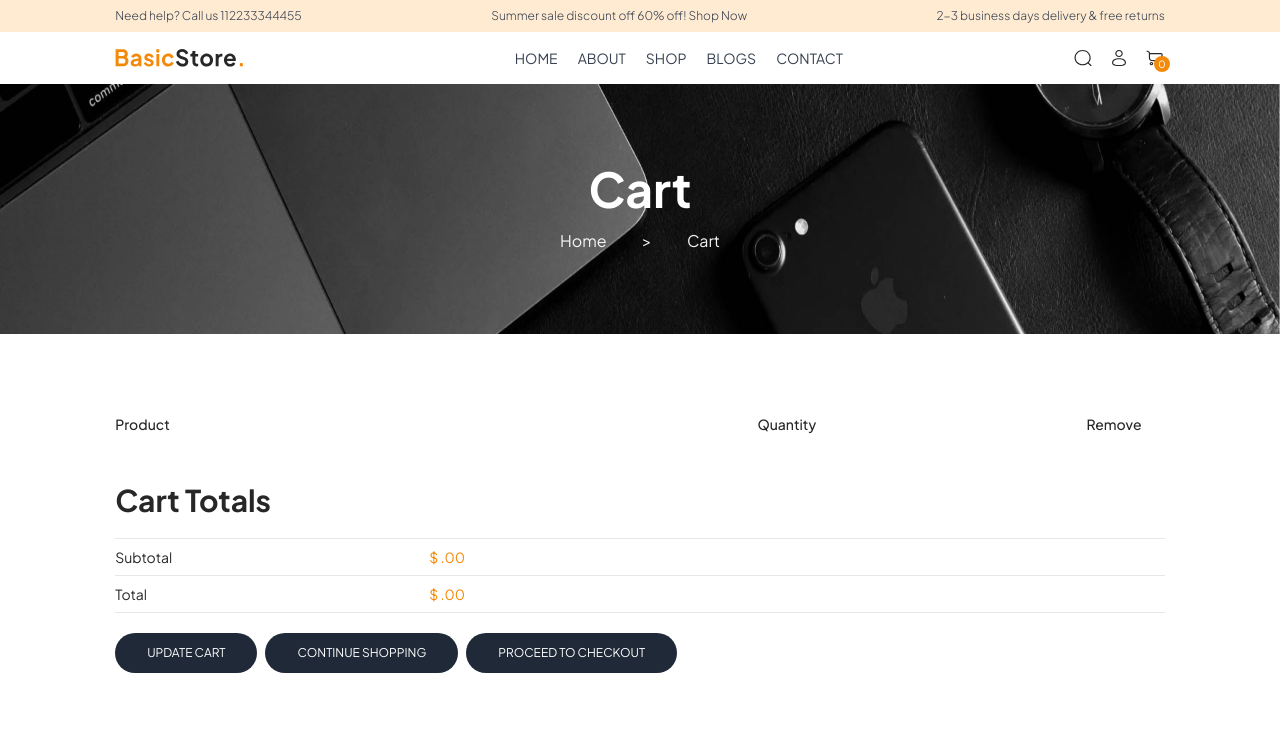
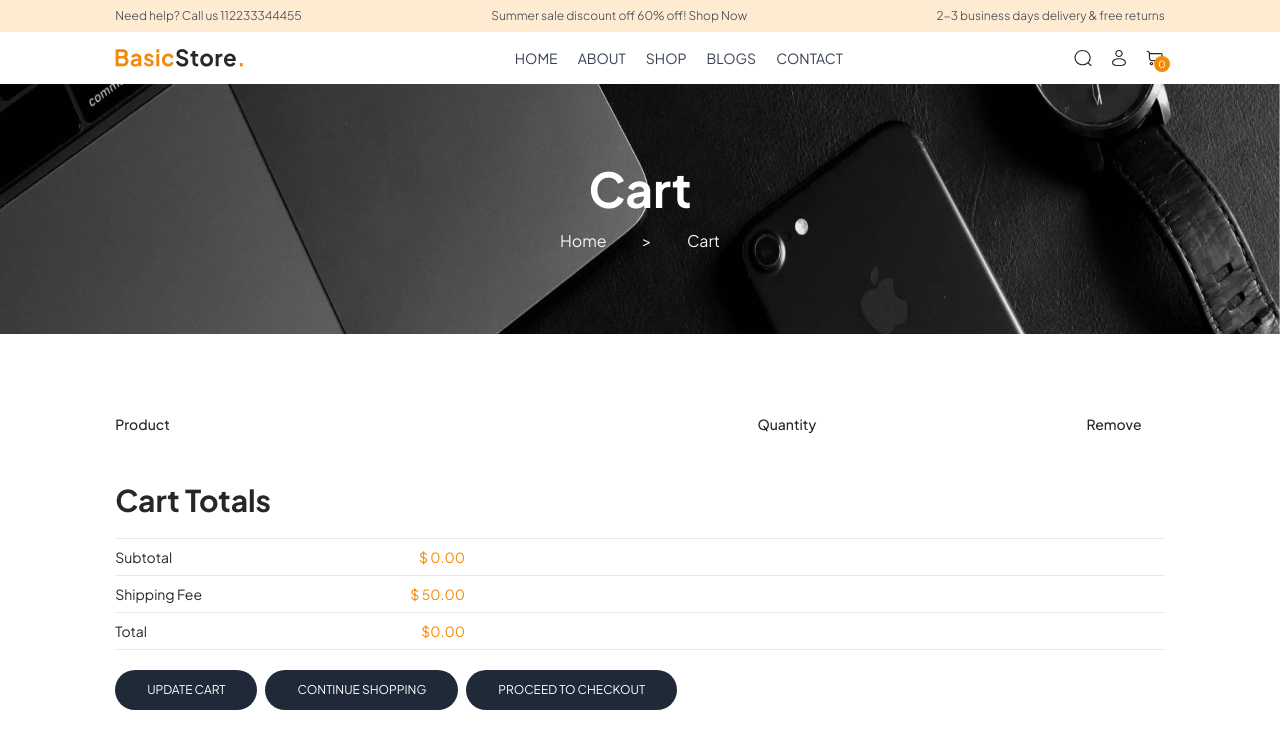
Before and after one commit to Omowunmikamil/BasicStore, a React (Vite) app in the folder frontend/: page /cart in a window 1280 px wide. Shown: the top 751 px of the page. Built offline with nearby package versions, Linux system fonts and the light colour scheme.

Commit message:
Add shipping fee display and update total calculation in CartTotal component

```diff
--- a/frontend/src/components/CartTotal.jsx
+++ b/frontend/src/components/CartTotal.jsx
@@ -14,7 +14,16 @@ const CartTotal = () => {
           <div className="w-3/5 sm:w-2/6 flex justify-between">
             <p className="">Subtotal</p>
             <p className="text-orange">
-              {currency} {getCartAmount}.00
+              {currency} {getCartAmount()}.00
+            </p>
+          </div>
+        </div>
+        {/* Displaying shipping fee */}
+        <div className="border-b text-text pb-2">
+          <div className="w-3/5 sm:w-2/6 flex justify-between">
+            <p>Shipping Fee</p>
+            <p className="text-orange">
+              {currency} {deliveryFee}.00
             </p>
           </div>
         </div>
@@ -22,7 +31,8 @@ const CartTotal = () => {
           <div className="w-3/5 sm:w-2/6 flex justify-between">
             <p className="">Total</p>
             <p className="text-orange">
-              {currency} {getCartAmount}.00
+              {currency}
+              {getCartAmount() === 0 ? 0 : getCartAmount() + deliveryFee}.00
             </p>
           </div>
         </div>
```
